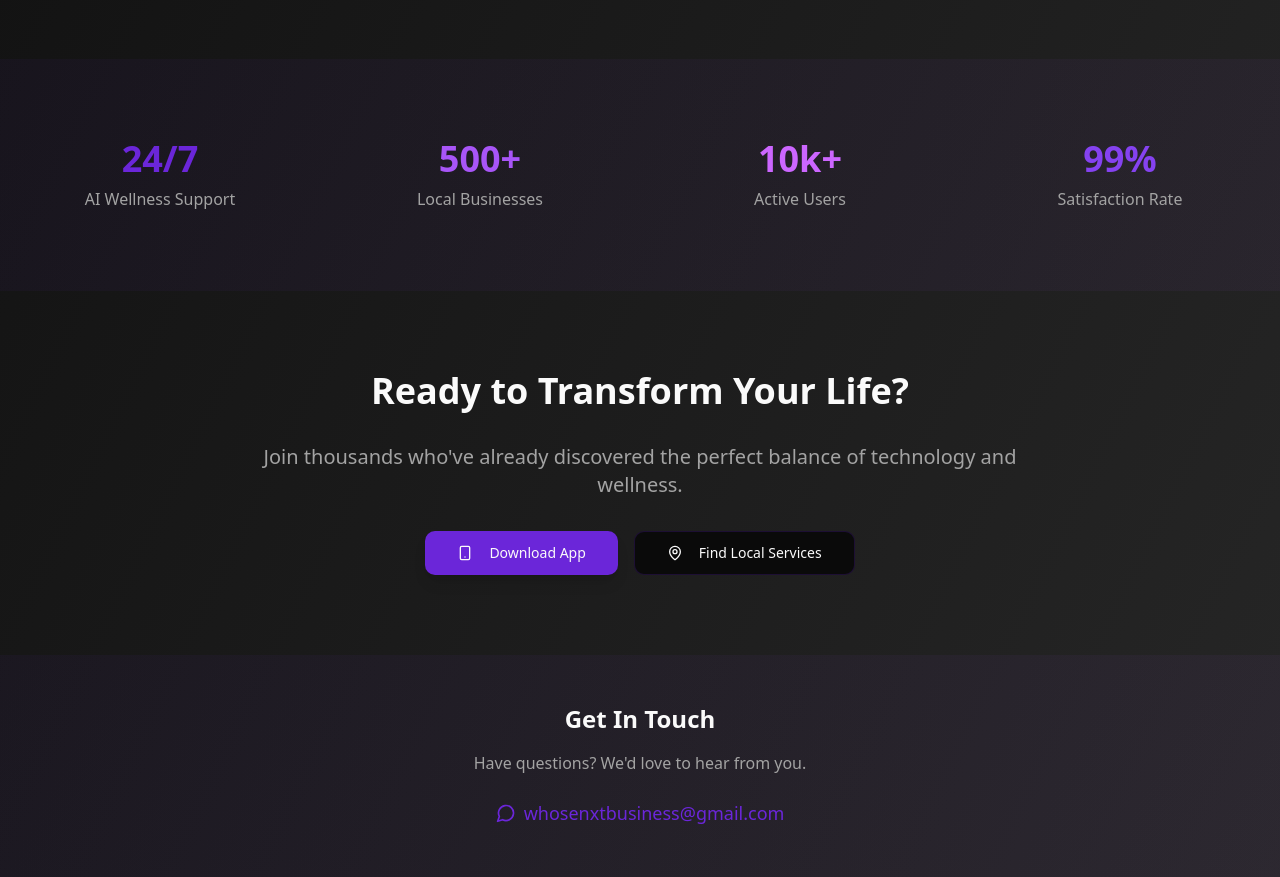
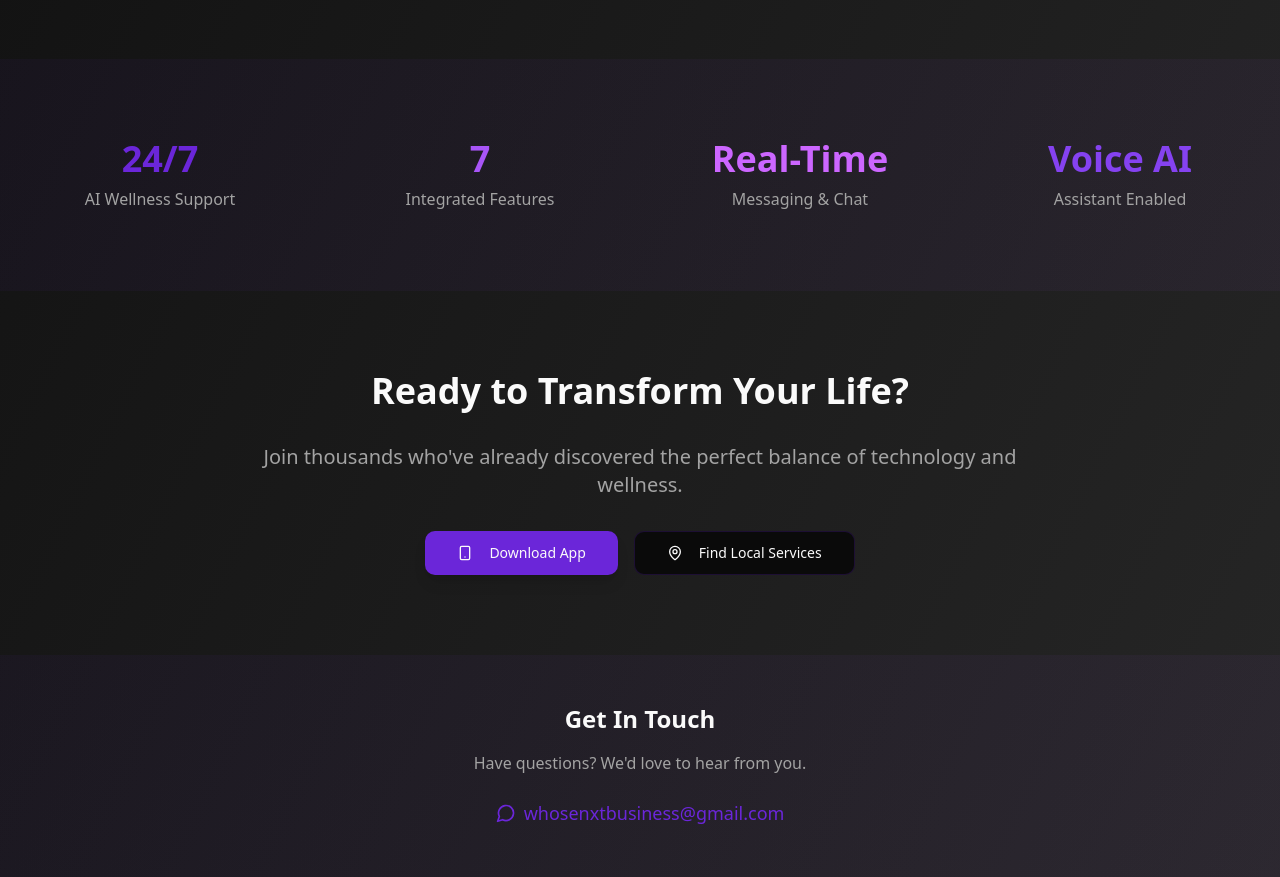
Before and after one commit to kievdadon/whos-next-life, a React (Vite) app: page / in a window 1280 px wide. Shown: the part 1780-2657 px from the top of the page. Built offline with nearby package versions, Linux system fonts and the light colour scheme.

Commit message:
Update homepage stats to truthful features
Replace misleading active users and local businesses counts with accurate feature highlights (24/7 wellness support, platform features, real-time messaging, voice AI) on the Index page to avoid spreading false information.

```diff
--- a/src/pages/Index.tsx
+++ b/src/pages/Index.tsx
@@ -327,7 +327,7 @@ const Index = () => {
         </div>
       </section>
 
-      {/* Stats Section */}
+      {/* Platform Features Section */}
       <section className="py-20 bg-gradient-to-r from-wellness-primary/5 to-wellness-secondary/5">
         <div className="container mx-auto px-4">
           <div className="grid md:grid-cols-4 gap-8 text-center">
@@ -336,16 +336,16 @@ const Index = () => {
               <div className="text-muted-foreground">AI Wellness Support</div>
             </div>
             <div className="space-y-2">
-              <div className="text-4xl font-bold text-wellness-secondary">500+</div>
-              <div className="text-muted-foreground">Local Businesses</div>
+              <div className="text-4xl font-bold text-wellness-secondary">7</div>
+              <div className="text-muted-foreground">Integrated Features</div>
             </div>
             <div className="space-y-2">
-              <div className="text-4xl font-bold text-wellness-accent">10k+</div>
-              <div className="text-muted-foreground">Active Users</div>
+              <div className="text-4xl font-bold text-wellness-accent">Real-Time</div>
+              <div className="text-muted-foreground">Messaging & Chat</div>
             </div>
             <div className="space-y-2">
-              <div className="text-4xl font-bold text-wellness-warm">99%</div>
-              <div className="text-muted-foreground">Satisfaction Rate</div>
+              <div className="text-4xl font-bold text-wellness-warm">Voice AI</div>
+              <div className="text-muted-foreground">Assistant Enabled</div>
             </div>
           </div>
         </div>
```
